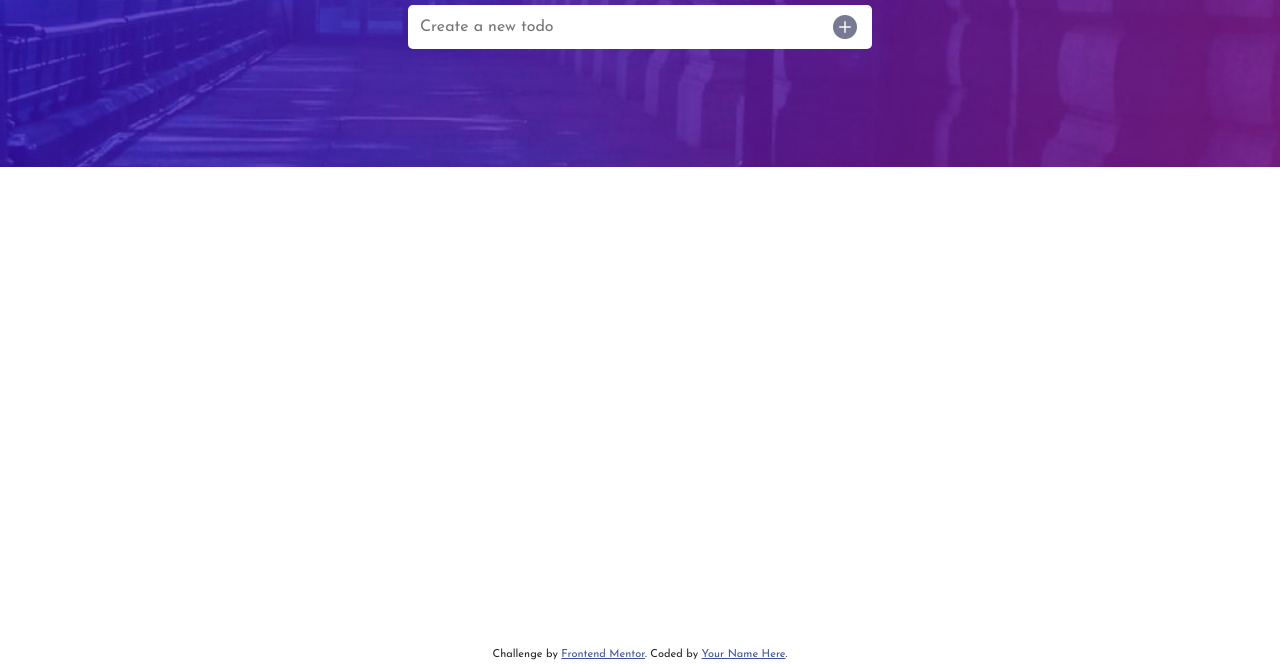
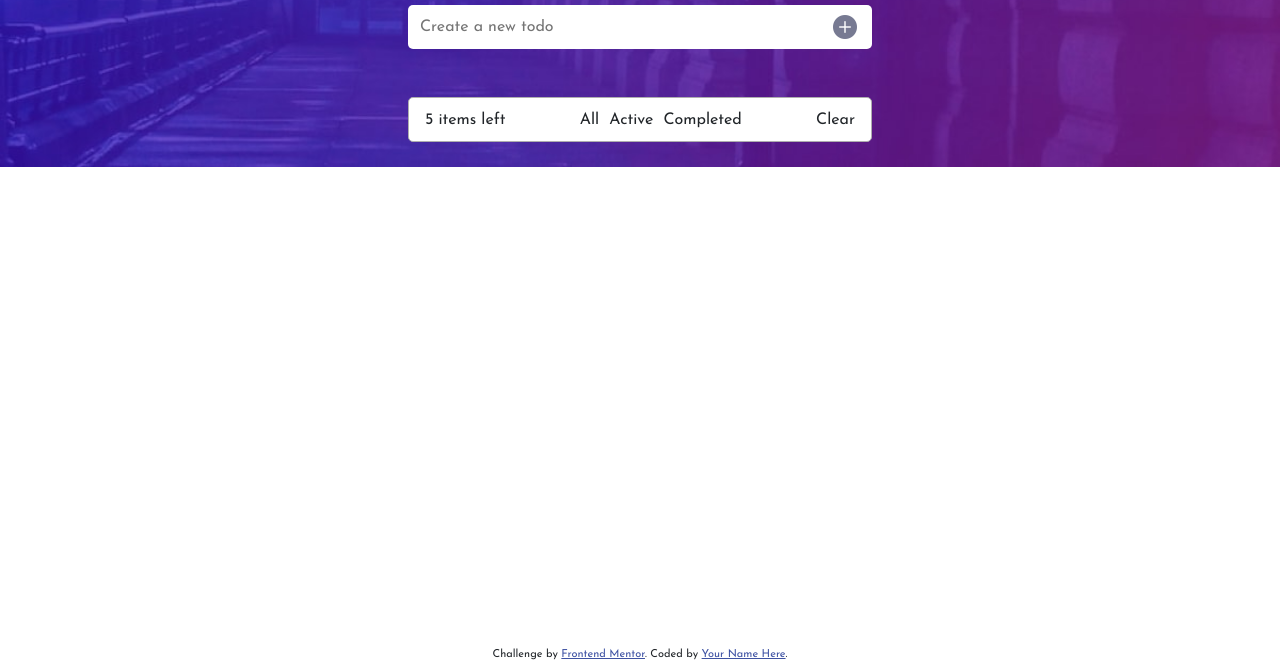
Before and after one commit to thisisnadya/todo-app, a plain HTML site: page index.html in a window 1280 px wide. Shown: the part 153-817 px from the top of the page. Drawn offline with nearby package versions, Linux system fonts and the light colour scheme.

Commit message:
add filter todo

```diff
--- a/index.html
+++ b/index.html
@@ -42,6 +42,19 @@
           <i class="bi bi-x-lg delete" job="delete" id=${id}></i>
         </div> -->
       </div>
+      <div class="filter-todo mt-4 d-flex justify-content-between align-items-center pt-3 px-3">
+        <div class="remain">
+          <p class="remain-items">5 items left</p>
+        </div>
+        <div class="filter-action">
+          <p class="filter" value="all">All</p>
+          <p class="filter" value="active">Active</p>
+          <p class="filter" value="completed">Completed</p>
+        </div>
+        <div class="clear">
+          <p class="clear-todo">Clear</p>
+        </div>
+      </div>
     </div>
   </div>
 
--- a/scss/style.scss
+++ b/scss/style.scss
@@ -7,6 +7,7 @@
     --dark-grayish-blue: hsl(234, 11%, 52%);
     --text-color: hsl(235, 21%, 11%);
     --shadow: hsl(234, 39%, 85%);
+    --text-active: hsl(220, 98%, 61%);
 }
 
 .dark {
@@ -14,6 +15,7 @@
     --bg-todo: hsl(235, 24%, 19%);
     --text-color: white;
     --shadow: hsl(234, 25%, 22%);
+    --text-active: hsl(220, 98%, 61%);
 }
 body {
     font-family: 'Josefin Sans', sans-serif;
@@ -117,6 +119,18 @@ body {
             }
         }
     }
+    .filter-todo {
+        background-color: var(--bg-todo);
+        height: 45px;
+        border-radius: 5px;
+        border: 1px solid #aeaeae;
+        .filter-action {
+            display: flex;
+            p {
+                padding: 0px 5px;
+            }
+        }
+    }
 }
 
 .lineThrough{
```
Also changed, not shown: css/style.css, 1 other file.
